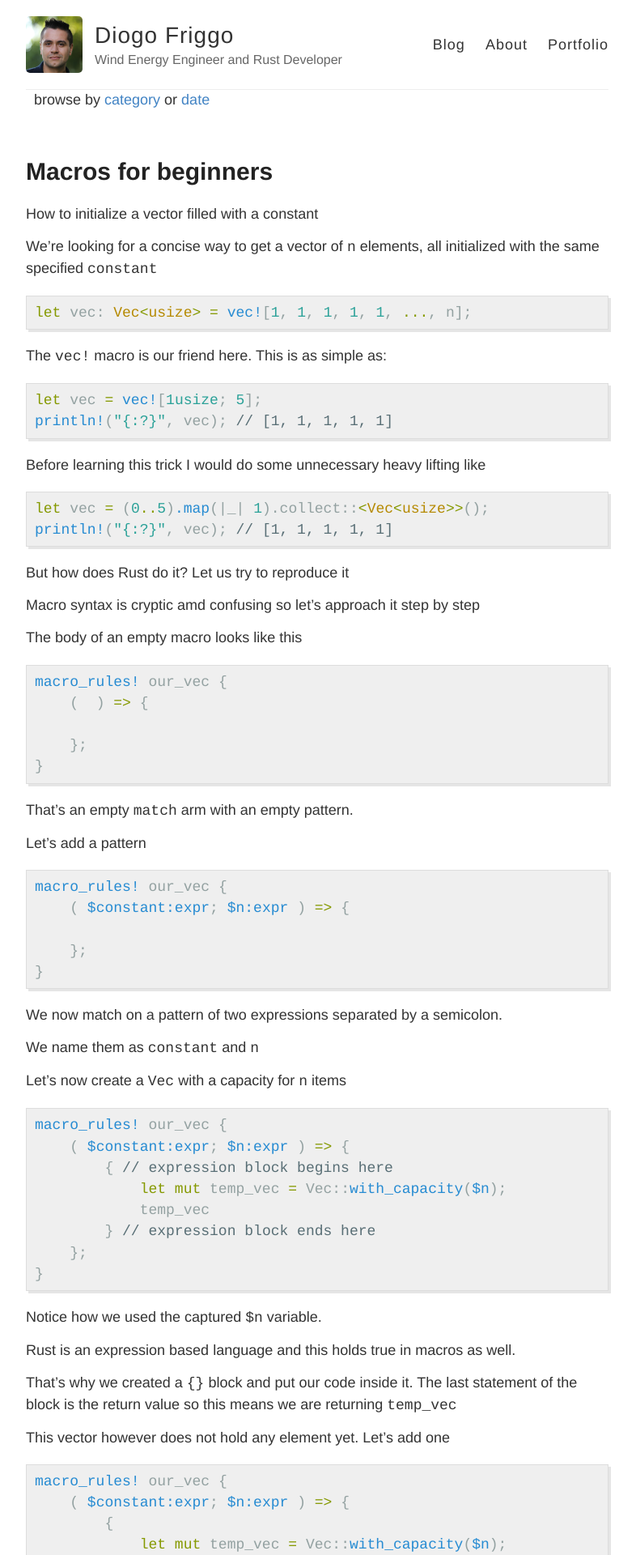
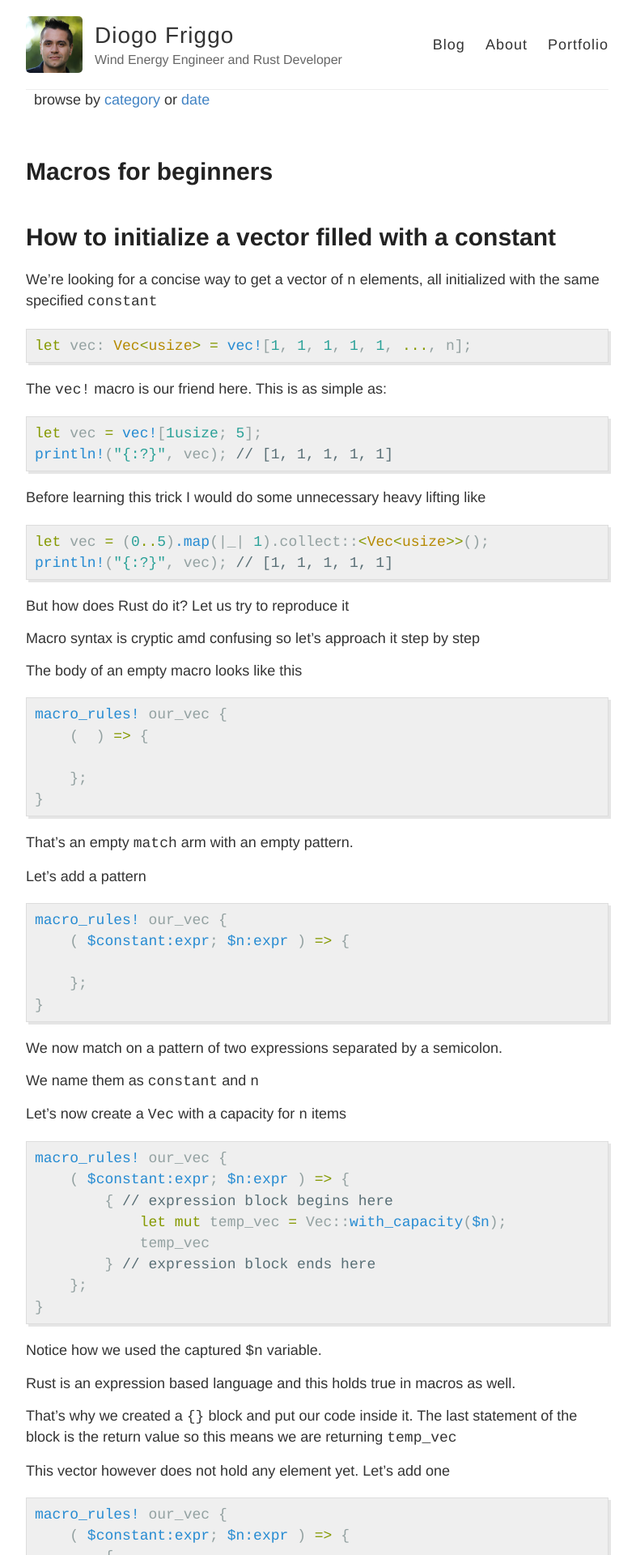
Before and after one commit to diogofriggo/diogofriggo.github.io, a Jekyll site: the page built from _posts/2022-05-11-macros-for-beginners.md, in a window 1280 px wide. Shown: the top 1920 px of the page at 81% size, without its empty margins (248-1034 px from the left). Built offline with Jekyll 4.4.1, drawn with Linux system fonts in a browser that asks for light colours; comment, search, counter and statistics services are not loaded.

```diff
--- a/_posts/2022-05-11-macros-for-beginners.md
+++ b/_posts/2022-05-11-macros-for-beginners.md
@@ -5,7 +5,7 @@
 categories: [macros]
 ---
 
-How to initialize a vector filled with a constant
+# How to initialize a vector filled with a constant
 
 We're looking for a concise way to get a vector of `n` elements, all initialized with the same specified `constant`
 
```
